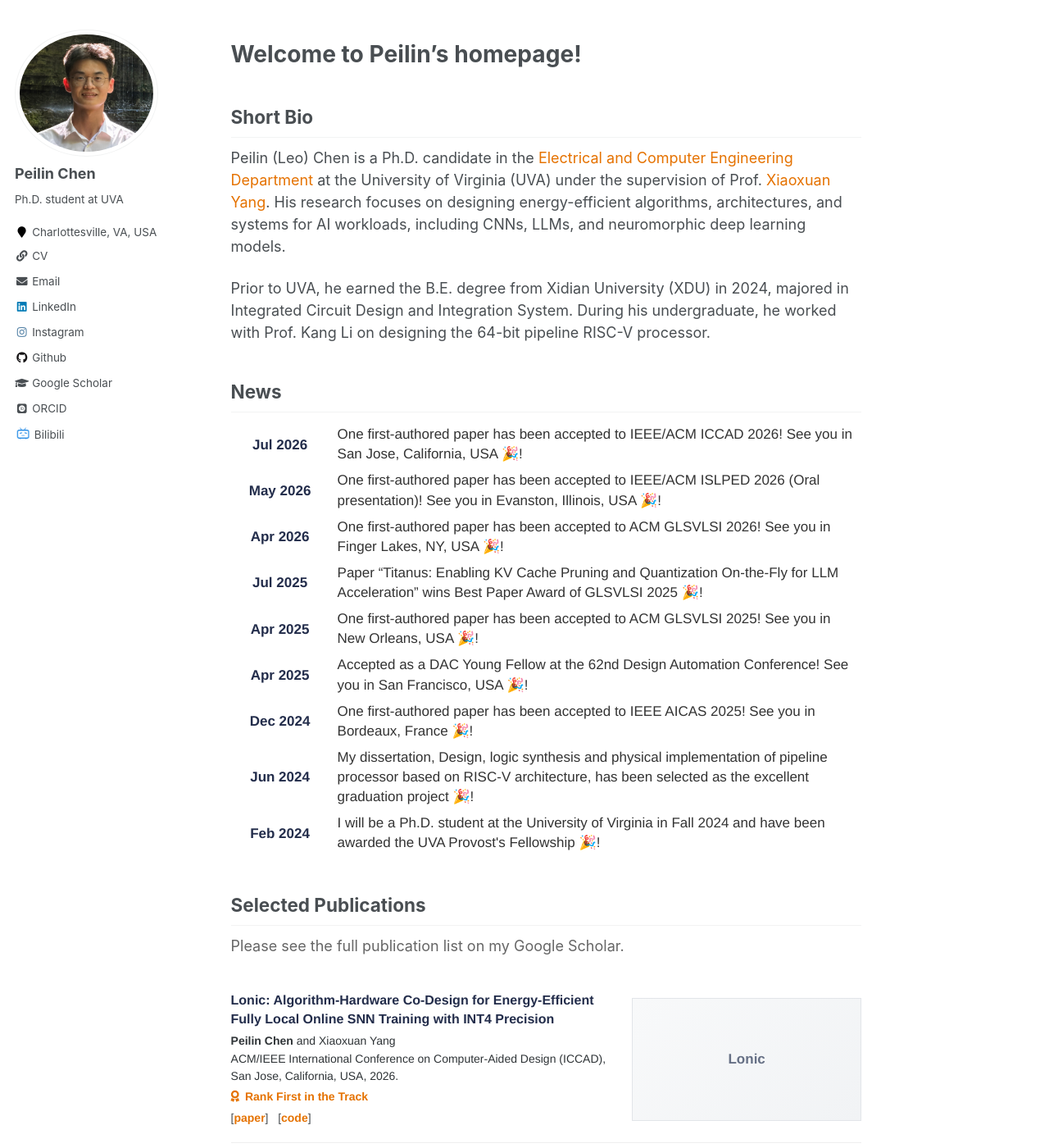
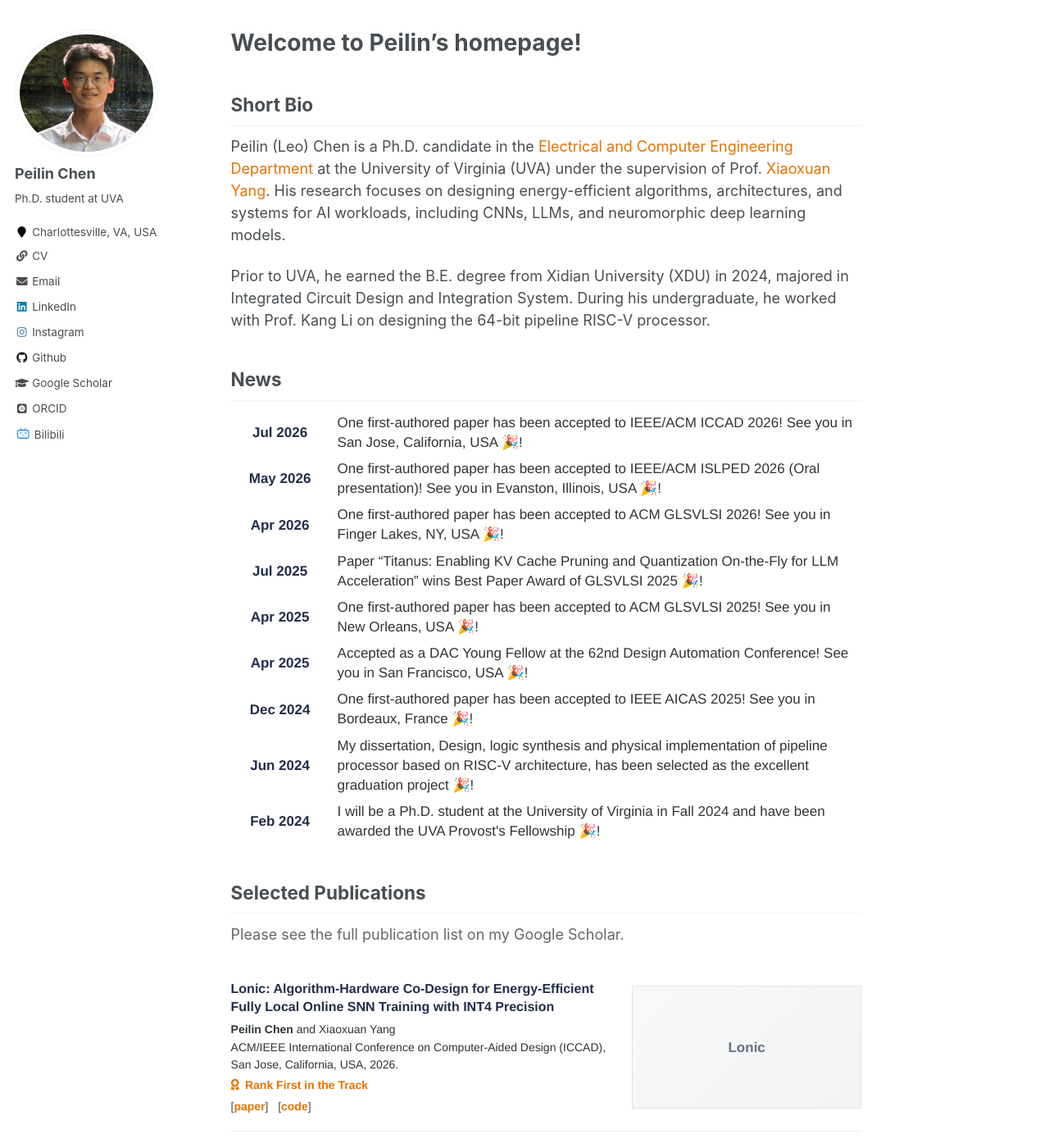
Before and after one commit to peilin-chen/peilin-chen.github.io, a Jekyll site: the page built from _pages/about.md, in a window 1280 px wide and 1400 px high. Shown: the whole window at 82% size. Built offline with Jekyll 4.4.1, drawn with Linux system fonts in a browser that asks for light colours; some web fonts are replaced.

Commit message:
Fix typo in CSS margin-top value

```diff
--- a/_pages/about.md
+++ b/_pages/about.md
@@ -331,7 +331,6 @@ During his undergraduate, he worked with Prof. Kang Li on designing the 64-bit p
     <li>
       IEEE Transactions on Computers (TC), 2026
     </li>
-
     <li>
       IEEE Transactions on Neural Networks and Learning Systems (TNNLS), 2026
     </li>
@@ -717,7 +716,7 @@ During his undergraduate, he worked with Prof. Kang Li on designing the 64-bit p
 }
 
 #main {
-    margin-top: 1。2em !important;
+    margin-top: 1.2em !important;
 }
 
 </style>
```
